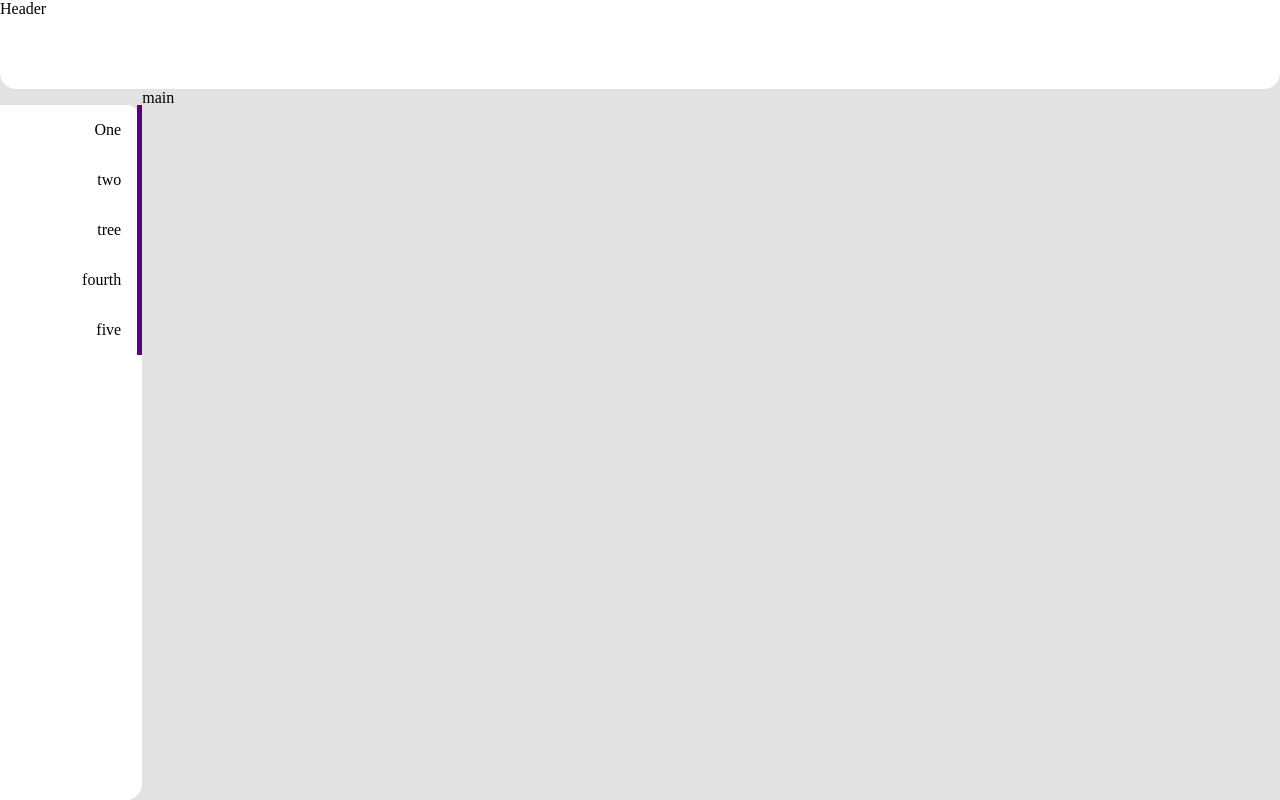
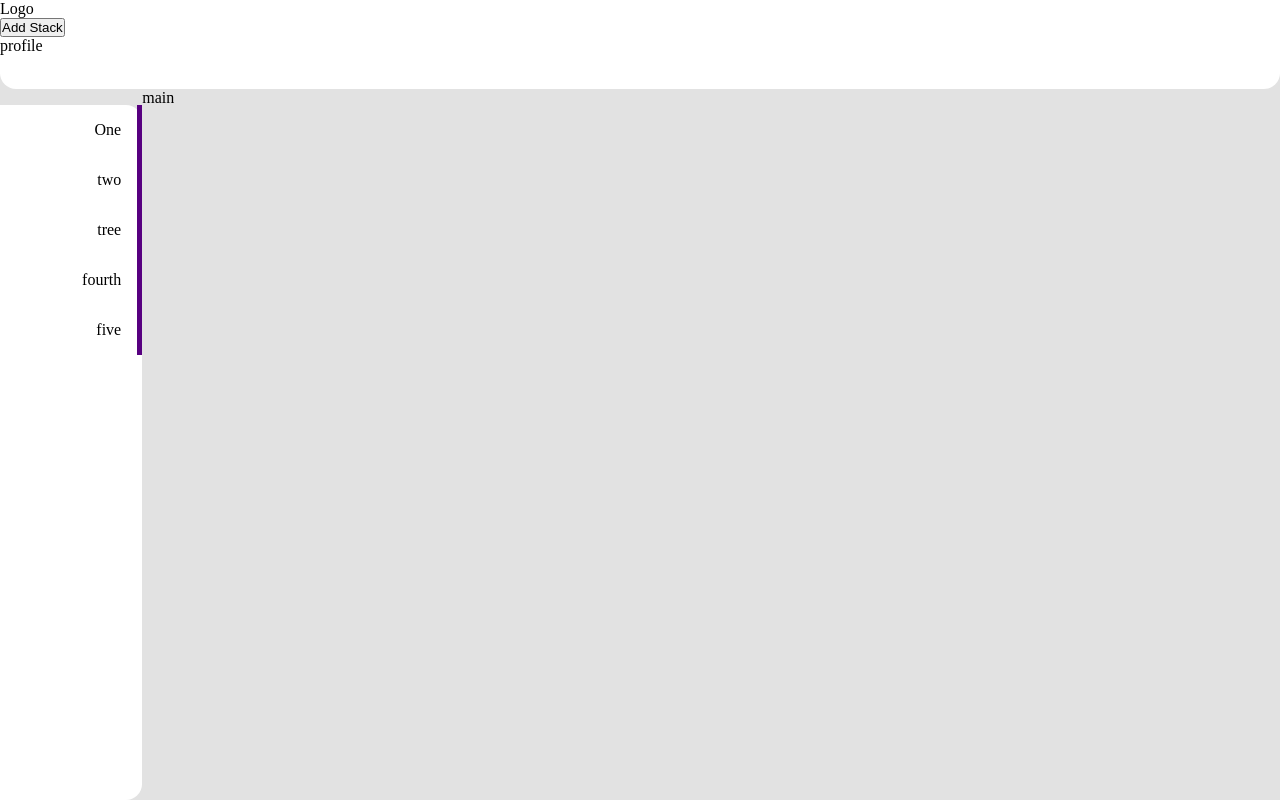
Before and after one commit to vojmax/WordStacks_old, a Next.js app: page / in a window 1280 px wide. Built offline with nearby package versions, Linux system fonts and the light colour scheme.

Commit message:
Added dummy elements to Header

```diff
--- a/components/layout/Header.js
+++ b/components/layout/Header.js
@@ -2,6 +2,10 @@ import React from 'react'
 
 export default function Header() {
   return (
-    <header>Header</header>
+    <header>
+      <div>Logo</div>
+      <button>Add Stack</button>
+      <div>profile</div>
+    </header>
   )
 }
```
